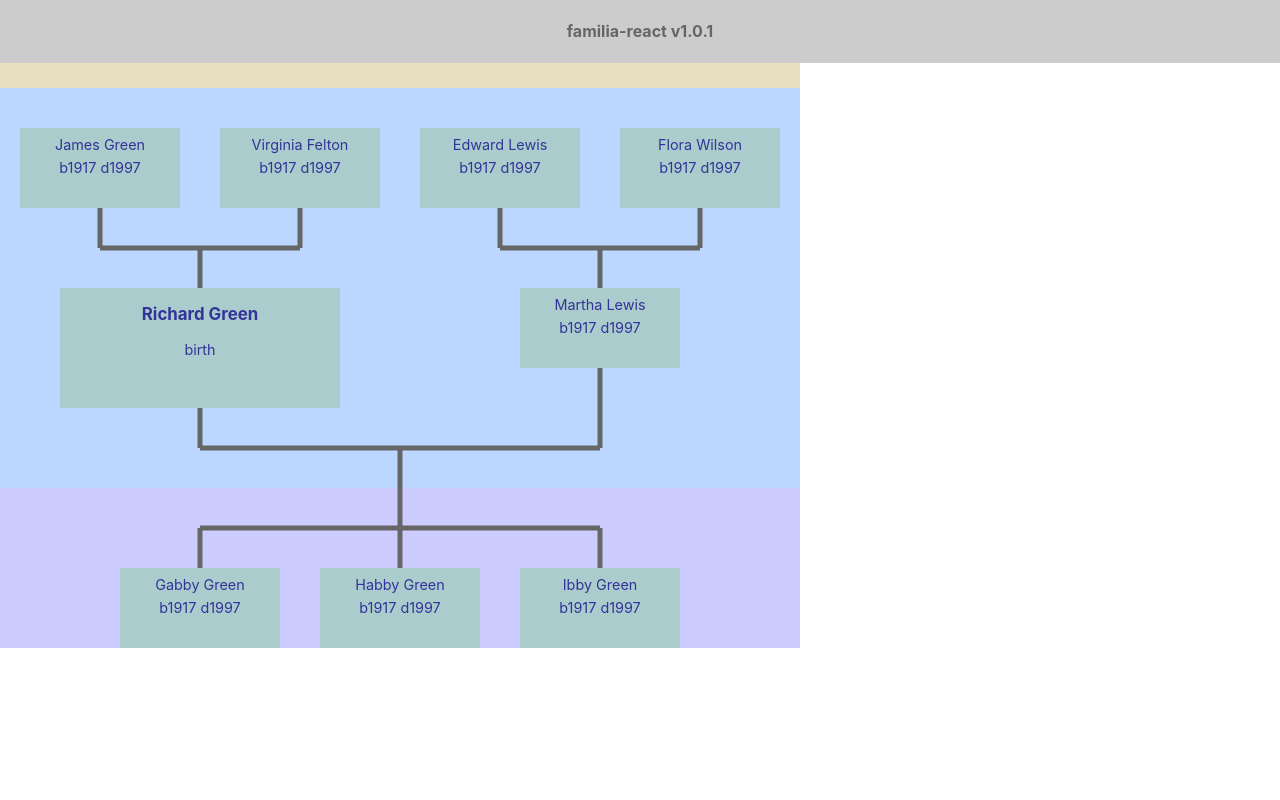
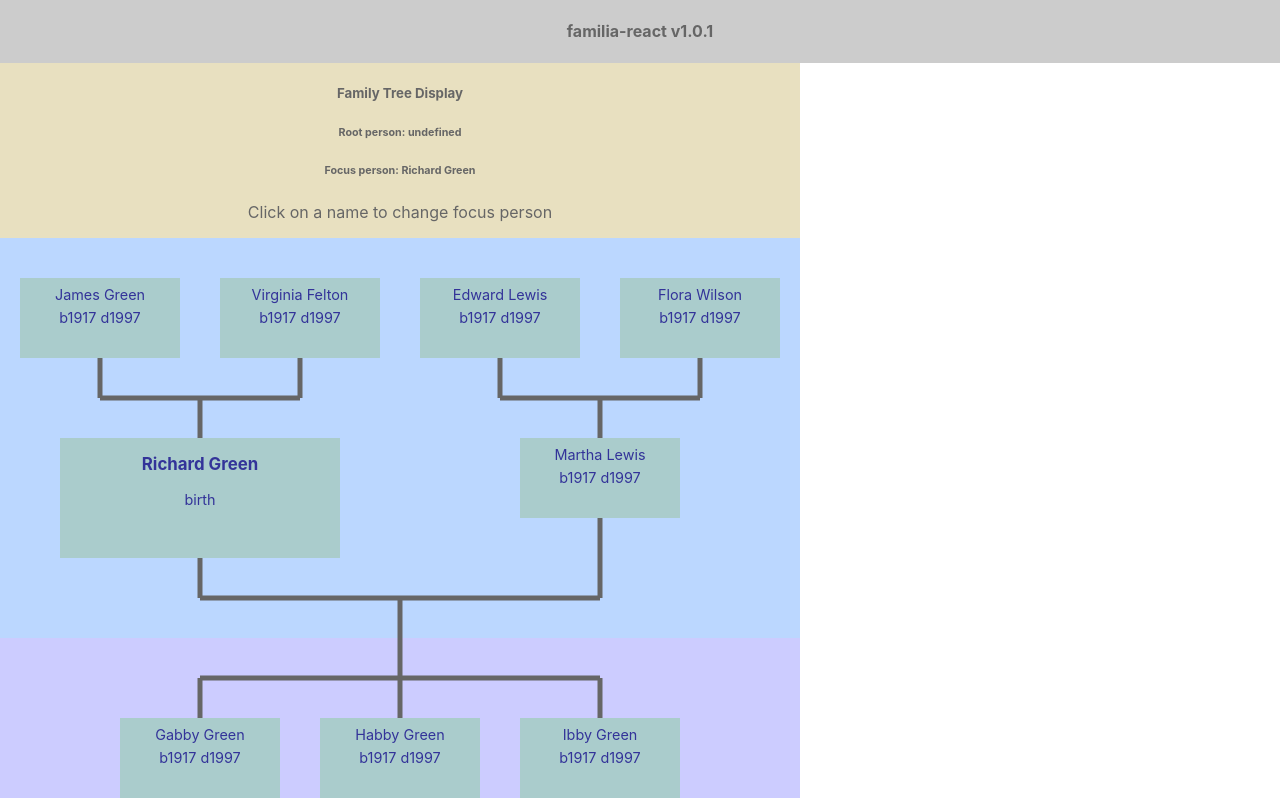
Before and after one commit to jrschmidt/familia-react, a React (Create React App) app: page / in a window 1280 px wide. Built offline with nearby package versions, Linux system fonts and the light colour scheme.

Commit message:
change property passed down to Tree View to rootPersonId and make 'focus person' part of mutable state

```diff
--- a/src/App.js
+++ b/src/App.js
@@ -7,11 +7,14 @@ class App extends Component {
 
   constructor (props) {
     super(props);
+    const rootPerson = persons.find( person => person._id === rootPersonId );
+    const rootPersonName = `$(rootPerson.firstname) $(rootPerson.surname)`;
     this.state = {
       treeId: treeId,
       treeTitle: treeTitle,
-      focusPersonId: rootPersonId,
-      people: persons
+      rootPersonId: rootPersonId,
+      people: persons,
+      rootPersonName: rootPersonName
     };
 
     // fetch('/persons')
@@ -25,7 +28,7 @@ class App extends Component {
         <header className="App-header">
           <h4>familia-react v1.0.1</h4>
         </header>
-        <TreeDisplay3Gen people={this.state.people} focusPersonId={this.state.focusPersonId}/>
+        <TreeDisplay3Gen people={this.state.people} rootPersonId={this.state.rootPersonId}/>
       </div>
     );
   }
--- a/src/TreeDisplay3Gen.js
+++ b/src/TreeDisplay3Gen.js
@@ -10,7 +10,7 @@ class TreeDisplay3Gen extends Component {
   constructor (props) {
     super(props);
     this.resetViewFocus = this.resetViewFocus.bind(this);
-    this.state = this.getViewState(this.props.focusPersonId);
+    this.state = this.getViewState(this.props.rootPersonId);
   }
 
   findPersonById (id) {
@@ -40,9 +40,16 @@ class TreeDisplay3Gen extends Component {
   }
 
   render() {
+    const tag1 = `Root person: ${this.props.rootPersonName}`;
+    const tag2 = `Focus person: ${this.state.focusPerson.firstname} ${this.state.focusPerson.surname}`;
     const tags =
       <>
-      <TreeDisplayHeader />
+      <TreeDisplayHeader
+        headline='Family Tree Display'
+        tagline1={tag1}
+        tagline2={tag2}
+        text='Click on a name to change focus person'
+      />
       <TreeDisplayCore
         resetViewFocus={this.resetViewFocus}
         focusPerson={this.state.focusPerson}
--- a/src/TreeDisplayHeader.js
+++ b/src/TreeDisplayHeader.js
@@ -8,6 +8,7 @@ class TreeDisplayHeader extends Component {
       <div className="TreeDisplayHeader">
         <h5>{this.props.headline}</h5>
         <h6>{this.props.tagline1}</h6>
+        <h6>{this.props.tagline2}</h6>
         <p>{this.props.text}</p>
       </div>
     )
```
Also changed, not shown: 2 other files (tests, documents, lock files or other folders).
